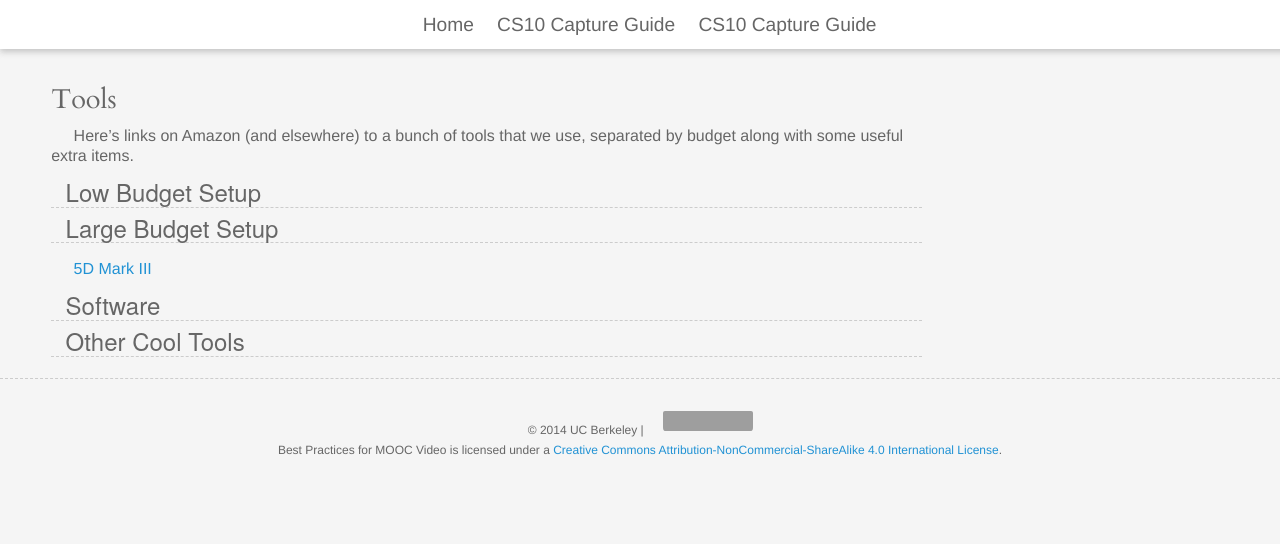
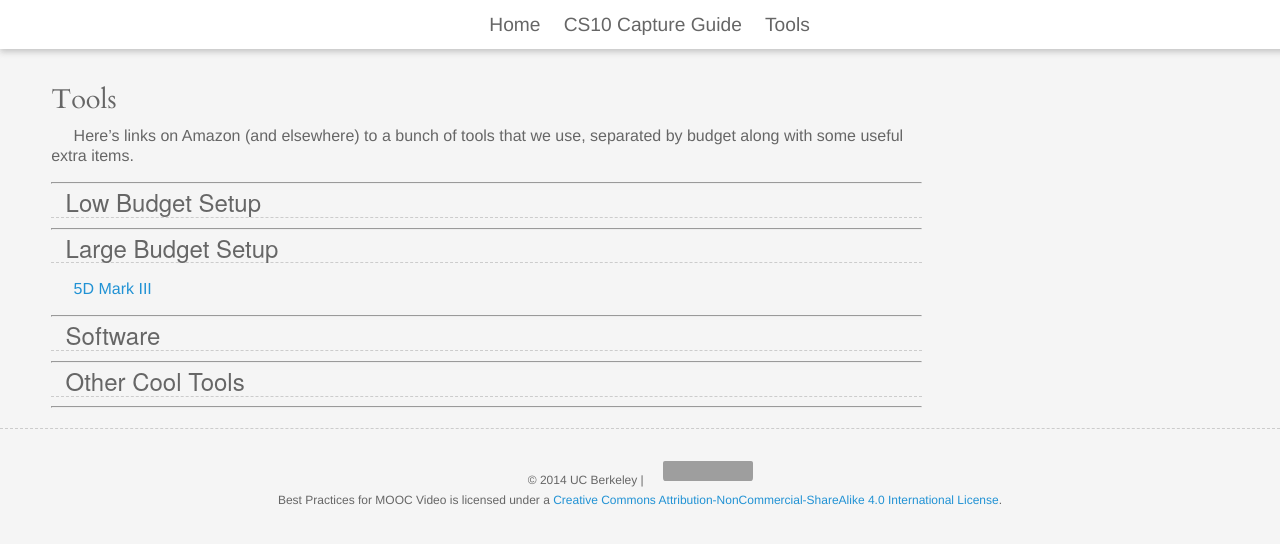
Before and after one commit to cs10/video, a Jekyll site: the page built from tools.md, in a window 1280 px wide. Shown: the top 544 px of the page. Built offline with Jekyll 4.4.1, drawn with Linux system fonts in a browser that asks for light colours; nearby versions of some CDN libraries; some web fonts are replaced; a script that is not in the unit is left out; grey boxes are pictures that could not be loaded.

Commit message:
minor tweaks till I write more

```diff
--- a/_layouts/default.html
+++ b/_layouts/default.html
@@ -46,7 +46,7 @@
       <tr>
         <td><a href="{{ site.url }}">Home</a></td>
         <td><a href="{{ site.url }}/process">CS10 Capture Guide</a></td>
-        <td><a href="{{ site.url }}/tools">CS10 Capture Guide</a></td>
+        <td><a href="{{ site.url }}/tools">Tools</a></td>
       </tr>
     </table>
   </div>
```
Also changed, not shown: tools.md (+10 -0 lines).
